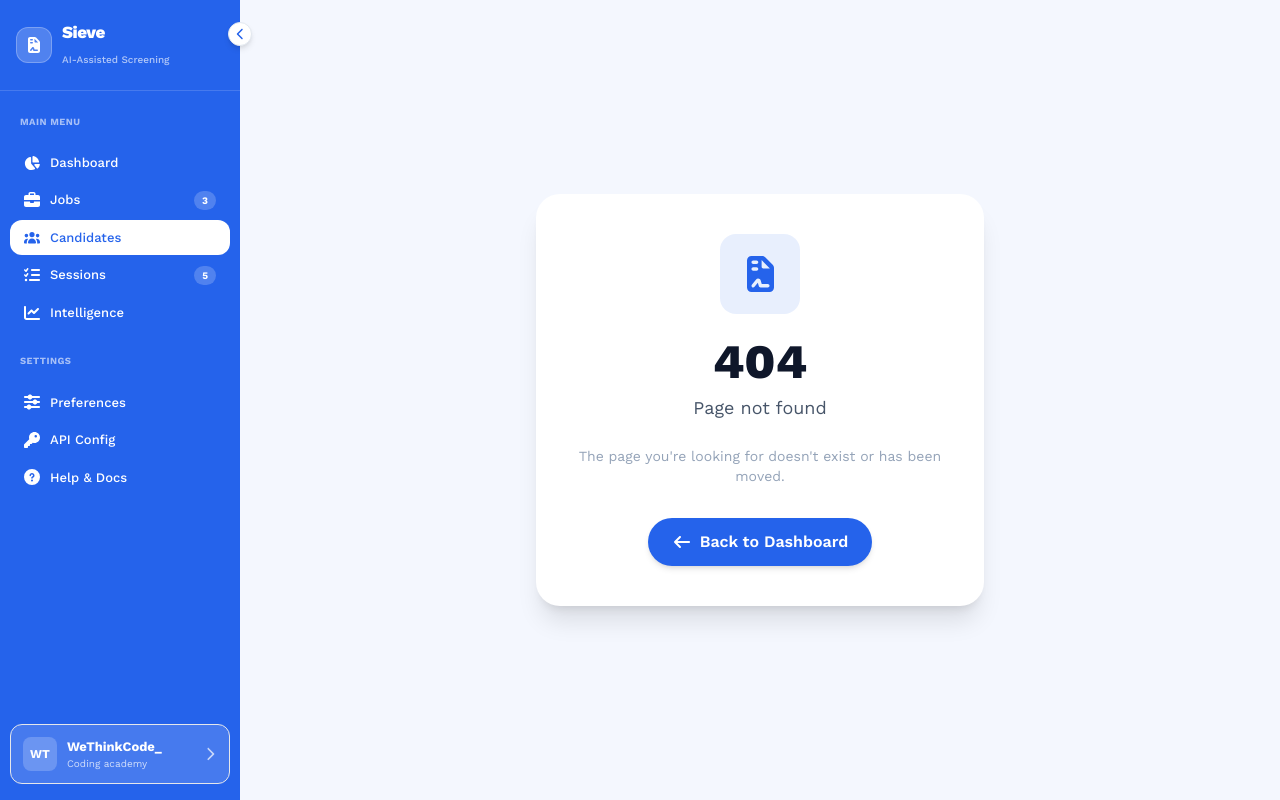
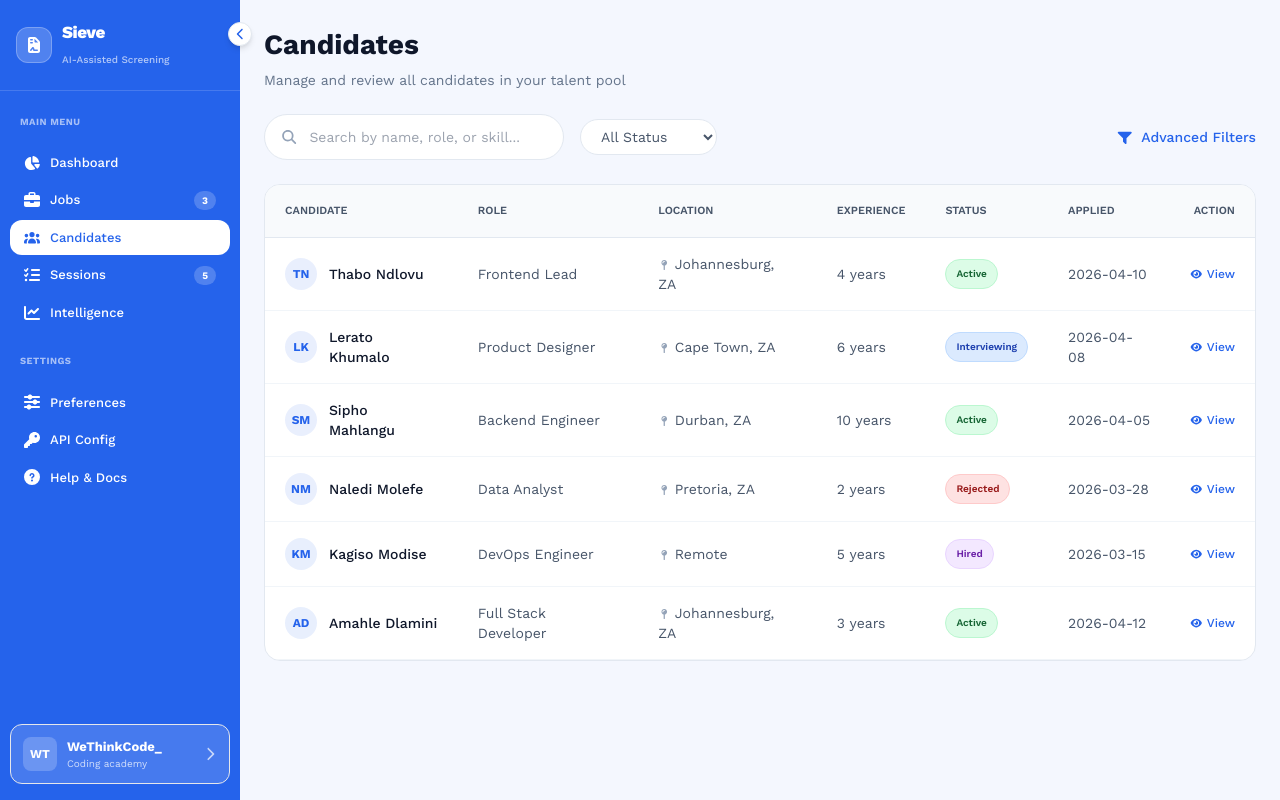
Before and after one commit to elviscgn/Sieve, a Next.js app in the folder sieve-frontend/: page /candidates in a window 1280 px wide. Before the commit this address had no page. Built offline with nearby package versions, Linux system fonts and the light colour scheme.

Commit message:
add candidate list page

```diff
--- /dev/null
+++ b/sieve-frontend/app/candidates/page.tsx
@@ -0,0 +1,255 @@
+"use client";
+
+import { useEffect, useState } from "react";
+import Link from "next/link";
+import { FontAwesomeIcon } from "@fortawesome/react-fontawesome";
+import {
+  faSearch,
+  faFilter,
+  faEye,
+  faSpinner,
+  faUserGroup,
+  faBriefcase,
+  faMapPin,
+  faGraduationCap,
+} from "@fortawesome/free-solid-svg-icons";
+import { dataService } from "@/lib/mockData";
+
+interface Candidate {
+  id: string;
+  name: string;
+  role: string;
+  location: string;
+  skills: string[];
+  experience: string;
+  education: string;
+  status: "Active" | "Interviewing" | "Hired" | "Rejected";
+  appliedDate: string;
+  avatar: string;
+}
+
+export default function CandidatesPage() {
+  const [candidates, setCandidates] = useState<Candidate[]>([]);
+  const [filtered, setFiltered] = useState<Candidate[]>([]);
+  const [searchTerm, setSearchTerm] = useState("");
+  const [statusFilter, setStatusFilter] = useState<string>("all");
+  const [isLoading, setIsLoading] = useState(true);
+
+  useEffect(() => {
+    const loadCandidates = async () => {
+      try {
+        // In real app, call API; for now use mock from dataService or generate
+        const mockCandidates: Candidate[] = [
+          {
+            id: "1",
+            name: "Thabo Ndlovu",
+            role: "Frontend Lead",
+            location: "Johannesburg, ZA",
+            skills: ["React", "TypeScript", "Next.js"],
+            experience: "4 years",
+            education: "BSc Computer Science",
+            status: "Active",
+            appliedDate: "2026-04-10",
+            avatar: "TN",
+          },
+          {
+            id: "2",
+            name: "Lerato Khumalo",
+            role: "Product Designer",
+            location: "Cape Town, ZA",
+            skills: ["Figma", "UI/UX", "Design Systems"],
+            experience: "6 years",
+            education: "BA Design",
+            status: "Interviewing",
+            appliedDate: "2026-04-08",
+            avatar: "LK",
+          },
+          {
+            id: "3",
+            name: "Sipho Mahlangu",
+            role: "Backend Engineer",
+            location: "Durban, ZA",
+            skills: ["Node.js", "AWS", "PostgreSQL"],
+            experience: "10 years",
+            education: "BSc Information Systems",
+            status: "Active",
+            appliedDate: "2026-04-05",
+            avatar: "SM",
+          },
+          {
+            id: "4",
+            name: "Naledi Molefe",
+            role: "Data Analyst",
+            location: "Pretoria, ZA",
+            skills: ["SQL", "Python", "Tableau"],
+            experience: "2 years",
+            education: "BCom Statistics",
+            status: "Rejected",
+            appliedDate: "2026-03-28",
+            avatar: "NM",
+          },
+          {
+            id: "5",
+            name: "Kagiso Modise",
+            role: "DevOps Engineer",
+            location: "Remote",
+            skills: ["Docker", "Kubernetes", "CI/CD"],
+            experience: "5 years",
+            education: "BEng Software Engineering",
+            status: "Hired",
+            appliedDate: "2026-03-15",
+            avatar: "KM",
+          },
+          {
+            id: "6",
+            name: "Amahle Dlamini",
+            role: "Full Stack Developer",
+            location: "Johannesburg, ZA",
+            skills: ["React", "Node.js", "MongoDB"],
+            experience: "3 years",
+            education: "Diploma IT",
+            status: "Active",
+            appliedDate: "2026-04-12",
+            avatar: "AD",
+          },
+        ];
+        setCandidates(mockCandidates);
+        setFiltered(mockCandidates);
+      } catch (error) {
+        console.error("Failed to load candidates:", error);
+      } finally {
+        setIsLoading(false);
+      }
+    };
+    loadCandidates();
+  }, []);
+
+  useEffect(() => {
+    let result = candidates;
+    if (searchTerm) {
+      result = result.filter(
+        (c) =>
+          c.name.toLowerCase().includes(searchTerm.toLowerCase()) ||
+          c.role.toLowerCase().includes(searchTerm.toLowerCase()) ||
+          c.skills.some((s) => s.toLowerCase().includes(searchTerm.toLowerCase()))
+      );
+    }
+    if (statusFilter !== "all") {
+      result = result.filter((c) => c.status === statusFilter);
+    }
+    setFiltered(result);
+  }, [searchTerm, statusFilter, candidates]);
+
+  const getStatusBadge = (status: string) => {
+    const styles: Record<string, string> = {
+      Active: "bg-green-100 text-green-800 border-green-200",
+      Interviewing: "bg-blue-100 text-blue-800 border-blue-200",
+      Hired: "bg-purple-100 text-purple-800 border-purple-200",
+      Rejected: "bg-red-100 text-red-800 border-red-200",
+    };
+    return styles[status] || "bg-gray-100 text-gray-800";
+  };
+
+  if (isLoading) {
+    return (
+      <div className="flex items-center justify-center h-full min-h-[400px]">
+        <FontAwesomeIcon icon={faSpinner} spin className="text-4xl text-primary" />
+      </div>
+    );
+  }
+
+  return (
+    <div className="p-6">
+      <div className="mb-6">
+        <h1 className="text-[28px] font-bold text-[#0f172a]">Candidates</h1>
+        <p className="text-sm text-[#64748b] mt-1">Manage and review all candidates in your talent pool</p>
+      </div>
+
+      {/* Filters */}
+      <div className="flex flex-wrap gap-4 items-center mb-6">
+        <div className="flex items-center bg-white rounded-full pl-4 pr-1 py-1 border border-[#e2e8f0] min-w-[300px]">
+          <FontAwesomeIcon icon={faSearch} className="text-[#94a3b8] text-sm" />
+          <input
+            type="text"
+            placeholder="Search by name, role, or skill..."
+            value={searchTerm}
+            onChange={(e) => setSearchTerm(e.target.value)}
+            className="border-0 bg-transparent py-2 px-3 text-sm w-full outline-none"
+          />
+        </div>
+        <select
+          value={statusFilter}
+          onChange={(e) => setStatusFilter(e.target.value)}
+          className="bg-white border border-[#e2e8f0] rounded-full px-4 py-2 text-sm text-[#475569] outline-none focus:border-primary"
+        >
+          <option value="all">All Status</option>
+          <option value="Active">Active</option>
+          <option value="Interviewing">Interviewing</option>
+          <option value="Hired">Hired</option>
+          <option value="Rejected">Rejected</option>
+        </select>
+        <button className="ml-auto text-primary text-sm font-medium hover:underline">
+          <FontAwesomeIcon icon={faFilter} className="mr-1" /> Advanced Filters
+        </button>
+      </div>
+
+      {/* Candidates Grid/Table */}
+      <div className="bg-white rounded-2xl border border-[#e2e8f0] overflow-hidden">
+        {filtered.length === 0 ? (
+          <div className="text-center py-12">
+            <FontAwesomeIcon icon={faUserGroup} className="text-4xl text-[#cbd5e1] mb-3" />
+            <p className="text-[#64748b]">No candidates found</p>
+          </div>
+        ) : (
+          <table className="w-full text-sm">
+            <thead>
+              <tr className="border-b border-[#e2e8f0] bg-[#f8fafc]">
+                <th className="text-left py-4 px-5 text-[11px] font-semibold text-[#475569] uppercase">Candidate</th>
+                <th className="text-left py-4 px-5 text-[11px] font-semibold text-[#475569] uppercase">Role</th>
+                <th className="text-left py-4 px-5 text-[11px] font-semibold text-[#475569] uppercase">Location</th>
+                <th className="text-left py-4 px-5 text-[11px] font-semibold text-[#475569] uppercase">Experience</th>
+                <th className="text-left py-4 px-5 text-[11px] font-semibold text-[#475569] uppercase">Status</th>
+                <th className="text-left py-4 px-5 text-[11px] font-semibold text-[#475569] uppercase">Applied</th>
+                <th className="text-right py-4 px-5 text-[11px] font-semibold text-[#475569] uppercase">Action</th>
+              </tr>
+            </thead>
+            <tbody>
+              {filtered.map((candidate) => (
+                <tr key={candidate.id} className="border-b border-[#f1f5f9] hover:bg-[#fafbff] transition">
+                  <td className="py-4 px-5">
+                    <div className="flex items-center gap-3">
+                      <div className="w-8 h-8 rounded-full bg-primary/10 text-primary font-bold flex items-center justify-center text-xs">
+                        {candidate.avatar}
+                      </div>
+                      <span className="font-medium text-[#0f172a]">{candidate.name}</span>
+                    </div>
+                  </td>
+                  <td className="py-4 px-5 text-[#475569]">{candidate.role}</td>
+                  <td className="py-4 px-5 text-[#475569]">
+                    <FontAwesomeIcon icon={faMapPin} className="text-[10px] mr-1 text-[#94a3b8]" />
+                    {candidate.location}
+                  </td>
+                  <td className="py-4 px-5 text-[#475569]">{candidate.experience}</td>
+                  <td className="py-4 px-5">
+                    <span className={`inline-block px-2.5 py-1 rounded-full text-[10px] font-semibold border ${getStatusBadge(candidate.status)}`}>
+                      {candidate.status}
+                    </span>
+                  </td>
+                  <td className="py-4 px-5 text-[#475569]">{candidate.appliedDate}</td>
+                  <td className="py-4 px-5 text-right">
+                    <Link
+                      href={`/candidates/${candidate.id}`}
+                      className="text-primary font-medium text-xs hover:underline inline-flex items-center gap-1"
+                    >
+                      <FontAwesomeIcon icon={faEye} className="text-[10px]" /> View
+                    </Link>
+                  </td>
+                </tr>
+              ))}
+            </tbody>
+          </table>
+        )}
+      </div>
+    </div>
+  );
+}
```
